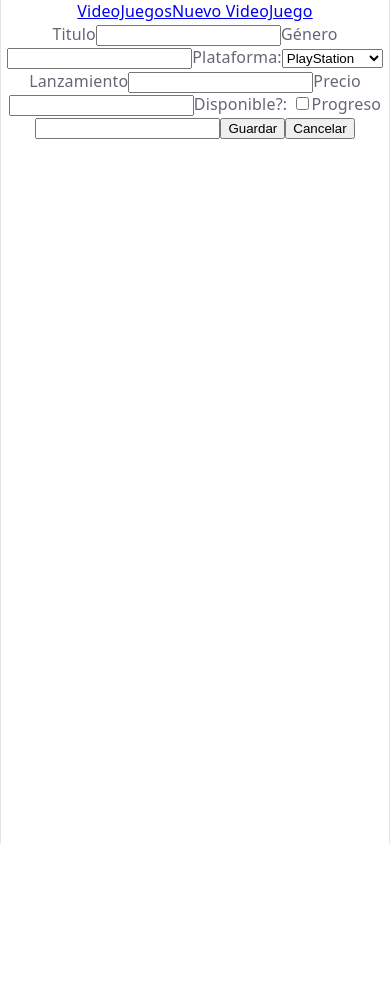
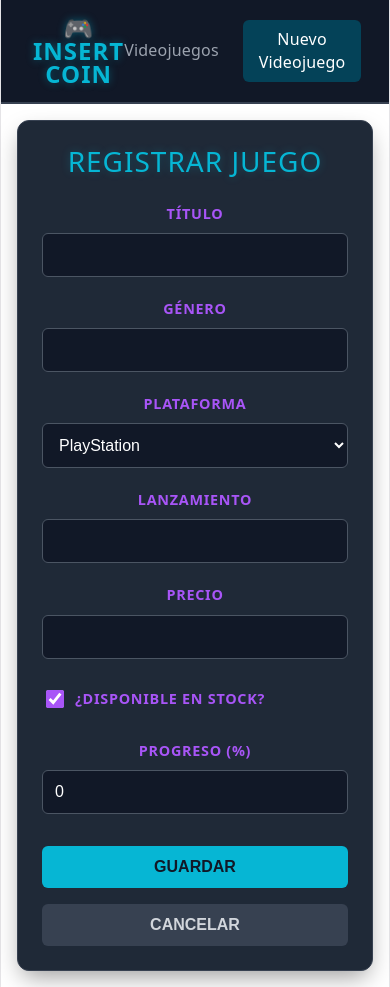
Before and after one commit to lopsig/react-fundamentos-parte2, a React (Vite) app: page /editar-juego in a window 390 px wide. Before the commit the page ends 844 px from the top, so only its background shows below. Built offline with nearby package versions, Linux system fonts and the light colour scheme.

Commit message:
feat: add Navbar, FormularioVideojuego and PaginaNoEncontrada style

```diff
--- a/src/App.jsx
+++ b/src/App.jsx
@@ -45,9 +45,6 @@ function App() {
     }
   }
 
-  //! REVISAR PORQUE SE LLAMA AQUI AL FORMULARIO
-  <FormularioVideojuego />
-
 
 
   return (
--- /dev/null
+++ b/src/components/FormularioVideojuego.css
@@ -0,0 +1,129 @@
+.form-container {
+  background-color: #1f2937; /* Match your card-bg */
+  font-family: system-ui, -apple-system, sans-serif;
+  color: #f3f4f6;
+  max-width: 550px;
+  margin: 2rem auto;
+  padding: 2rem;
+  border-radius: 12px;
+  border: 1px solid #374151;
+  box-shadow: 0 10px 25px -5px rgba(0, 0, 0, 0.4);
+}
+
+.form-title {
+  margin-top: 0;
+  margin-bottom: 1.5rem;
+  font-size: 1.75rem;
+  color: #06b6d4; /* Neon Cyan */
+  text-transform: uppercase;
+  letter-spacing: 1px;
+  text-shadow: 0 0 8px rgba(6, 182, 212, 0.3);
+  text-align: center;
+}
+
+.form-group {
+  margin-bottom: 1.25rem;
+  display: flex;
+  flex-direction: column;
+  gap: 0.5rem;
+}
+
+.form-group label {
+  font-size: 0.9rem;
+  font-weight: 600;
+  color: #a855f7; /* Neon Purple labels */
+  text-transform: uppercase;
+  letter-spacing: 0.05em;
+}
+
+/* Form Controls (Inputs & Select) */
+.form-control {
+  background-color: #111827; /* Dark inputs */
+  border: 1px solid #4b5563;
+  border-radius: 6px;
+  color: #ffffff;
+  padding: 0.75rem;
+  font-size: 1rem;
+  outline: none;
+  transition: border-color 0.2s, box-shadow 0.2s;
+}
+
+.form-control:focus {
+  border-color: #06b6d4;
+  box-shadow: 0 0 0 3px rgba(6, 182, 212, 0.2);
+}
+
+/* Checkbox specific layout */
+.checkbox-group {
+  flex-direction: row;
+  align-items: center;
+  padding: 0.5rem 0;
+}
+
+.checkbox-label {
+  display: flex;
+  align-items: center;
+  gap: 0.5rem;
+  cursor: pointer;
+  user-select: none;
+}
+
+.checkbox-label input[type="checkbox"] {
+  width: 18px;
+  height: 18px;
+  accent-color: #a855f7; /* Makes checkbox match the neon purple */
+  cursor: pointer;
+}
+
+/* Button Layout */
+.form-actions {
+  display: flex;
+  gap: 1rem;
+  margin-top: 2rem;
+}
+
+.btn {
+  flex: 1;
+  padding: 0.75rem;
+  font-size: 1rem;
+  font-weight: 600;
+  border: none;
+  border-radius: 6px;
+  cursor: pointer;
+  transition: background-color 0.2s, transform 0.1s;
+  text-transform: uppercase;
+}
+
+.btn-save {
+  background-color: #06b6d4; /* Neon Cyan button */
+  color: #111827;
+}
+
+.btn-save:hover {
+  background-color: #0891b2;
+}
+
+.btn-cancel {
+  background-color: #374151;
+  color: #d1d5db;
+}
+
+.btn-cancel:hover {
+  background-color: #4b5563;
+}
+
+.btn:active {
+  transform: scale(0.98);
+}
+
+/* Mobile Responsiveness */
+@media screen and (max-width: 600px) {
+  .form-container {
+    margin: 1rem;
+    padding: 1.5rem;
+  }
+
+  .form-actions {
+    flex-direction: column;
+  }
+}
--- a/src/components/FormularioVideojuego.jsx
+++ b/src/components/FormularioVideojuego.jsx
@@ -1,5 +1,6 @@
 import { useEffect, useState } from "react";
 import { useLocation, useNavigate } from "react-router-dom"
+import "./FormularioVideojuego.css"
 
 export const FormularioVideojuego = ({ onGuardar }) => {
   //# CONSTANTES GLOBALES
@@ -30,11 +31,11 @@ export const FormularioVideojuego = ({ onGuardar }) => {
     } else {
       setTitulo("")
       setGenero("")
-      setPlataforma("")
+      setPlataforma("PlayStation")
       setLanzamiento("")
       setPrecio("")
-      setDisponible("")
-      setProgreso("")
+      setDisponible(true)
+      setProgreso(0)
     }
 
   }, [videojuegoRecuperado])
@@ -63,22 +64,35 @@ export const FormularioVideojuego = ({ onGuardar }) => {
   }
 
   return (
-    <div>
-      <label>Titulo</label>
+    <div className="form-container">
+      <h2 className="form-title">
+        {videojuegoRecuperado ? "Editar Videojuego" : "Registrar Juego"}
+      </h2>
+
+      <div className="form-group">
+        <label>Título</label>
         <input
           type="text"
+          className="form-control"
           value={titulo}
-        onChange={(e)=> setTitulo(e.target.value)}
+          onChange={(e) => setTitulo(e.target.value)}
         />
+      </div>
+
+      <div className="form-group">
         <label>Género</label>
         <input
           type="text"
+          className="form-control"
           value={genero}
-        onChange={(e)=> setGenero(e.target.value)}
+          onChange={(e) => setGenero(e.target.value)}
         />
-      <label>
-        Plataforma:
+      </div>
+
+      <div className="form-group">
+        <label>Plataforma</label>
         <select
+          className="form-control"
           value={plataforma}
           onChange={(e) => setPlataforma(e.target.value)}
         >
@@ -89,33 +103,53 @@ export const FormularioVideojuego = ({ onGuardar }) => {
           <option value="Xbox360">Xbox 360</option>
           <option value="PC">PC</option>
         </select>
-      </label>
+      </div>
+
+      <div className="form-group">
         <label>Lanzamiento</label>
         <input
           type="text"
+          className="form-control"
           value={lanzamiento}
           onChange={(e) => setLanzamiento(e.target.value)}
         />
+      </div>
+
+      <div className="form-group">
         <label>Precio</label>
         <input
           type="text"
+          className="form-control"
           value={precio}
           onChange={(e) => setPrecio(e.target.value)}
         />
-      <label>
-        Disponible?: <input type="checkbox" checked={disponible} onChange={(e) => setDisponible(e.target.checked)} />
+      </div>
+
+      <div className="form-group checkbox-group">
+        <label className="checkbox-label">
+          <input
+            type="checkbox"
+            checked={disponible}
+            onChange={(e) => setDisponible(e.target.checked)}
+          />
+          ¿Disponible en stock?
         </label>
-      <label>Progreso</label>
+      </div>
+
+      <div className="form-group">
+        <label>Progreso (%)</label>
         <input
           type="text"
+          className="form-control"
           value={progreso}
           onChange={(e) => setProgreso(e.target.value)}
         />
+      </div>
 
-      <button onClick={manejarGuardar}> Guardar</button>
-      <button onClick={manejarCancelar}> Cancelar</button>
-
+      <div className="form-actions">
+        <button className="btn btn-save" onClick={manejarGuardar}>Guardar</button>
+        <button className="btn btn-cancel" onClick={manejarCancelar}>Cancelar</button>
+      </div>
     </div>
   )
-
 }
--- /dev/null
+++ b/src/components/Navbar.css
@@ -0,0 +1,59 @@
+.navbar {
+  background-color: #111827; /* Match the dark arcade-bg */
+  border-bottom: 2px solid #374151;
+  padding: 1rem 2rem;
+  font-family: system-ui, -apple-system, sans-serif;
+}
+
+.navbar-container {
+  max-width: 1200px;
+  margin: 0 auto;
+  display: flex;
+  justify-content: space-between;
+  align-items: center;
+}
+
+/* Brand/Logo Styling */
+.navbar-brand {
+  color: #06b6d4; /* Neon Cyan */
+  font-size: 1.5rem;
+  font-weight: 700;
+  text-decoration: none;
+  text-transform: uppercase;
+  letter-spacing: 1px;
+  text-shadow: 0 0 8px rgba(6, 182, 212, 0.4);
+}
+
+.navbar-links {
+  display: flex;
+  align-items: center;
+  gap: 1.5rem;
+}
+
+/* Standard Link */
+.navbar-link {
+  color: #9ca3af; /* Muted text */
+  text-decoration: none;
+  font-weight: 500;
+  font-size: 1rem;
+  transition: color 0.2s ease, text-shadow 0.2s ease;
+}
+
+.navbar-link:hover {
+  color: #f3f4f6;
+  text-shadow: 0 0 5px rgba(243, 244, 246, 0.5);
+}
+
+/* Special Button Link for "Nuevo Videojuego" */
+.navbar-link.navbar-btn {
+  background-color: #044258; /* Neon Purple */
+  color: #ffffff;
+  padding: 0.5rem 1rem;
+  border-radius: 6px;
+  transition: background-color 0.2s ease, transform 0.1s ease;
+}
+
+.navbar-link.navbar-btn:hover {
+  background-color: #9333ea; /* Darker purple on hover */
+  transform: translateY(-1px);
+}
--- a/src/components/Navbar.jsx
+++ b/src/components/Navbar.jsx
@@ -1,12 +1,16 @@
 import { Link } from "react-router-dom";
+import "./Navbar.css"
 
 export const Navbar = () => {
   return (
-    <nav>
-      <div>
-        <Link to = "/">VideoJuegos</Link>
-        <Link to = "/registrar-juego">Nuevo VideoJuego</Link>
+    <nav className="navbar">
+      <div className="navbar-container">
+        <Link to="/" className="navbar-brand">🎮 Insert Coin</Link>
+        <div className="navbar-links">
+          <Link to="/" className="navbar-link">Videojuegos</Link>
+          <Link to="/registrar-juego" className="navbar-link navbar-btn">Nuevo Videojuego</Link>
+        </div>
       </div>
     </nav>
-  )
-}
+  );
+};
--- /dev/null
+++ b/src/components/PaginaNoEncontrada.css
@@ -0,0 +1,73 @@
+.error-container {
+  background-color: #111827; /* Match your arcade-bg */
+  font-family: system-ui, -apple-system, sans-serif;
+  min-height: 70vh;
+  display: flex;
+  justify-content: center;
+  align-items: center;
+  padding: 2rem;
+}
+
+.error-box {
+  background-color: #1f2937; /* Match card-bg */
+  border: 2px solid #ef4444; /* Retro red warning border */
+  border-radius: 12px;
+  padding: 3rem 2rem;
+  text-align: center;
+  max-width: 500px;
+  width: 100%;
+  box-shadow: 0 0 20px rgba(239, 68, 68, 0.2);
+}
+
+.error-code {
+  font-size: 5rem;
+  margin: 0;
+  color: #ef4444; /* Arcade Crimson red */
+  font-family: monospace;
+  letter-spacing: 4px;
+  text-shadow: 0 0 10px rgba(239, 68, 68, 0.5);
+}
+
+.error-title {
+  font-size: 1.5rem;
+  color: #ffffff;
+  text-transform: uppercase;
+  margin-top: 0.5rem;
+  margin-bottom: 1rem;
+  letter-spacing: 1px;
+
+  /* Classic retro flashing effect */
+  animation: blink 1.5s infinite;
+}
+
+.error-message {
+  color: #9ca3af;
+  font-size: 1rem;
+  line-height: 1.5;
+  margin-bottom: 2rem;
+}
+
+/* Back to Home Button Link */
+.btn-home {
+  display: inline-block;
+  background-color: #06b6d4; /* Neon Cyan */
+  color: #111827;
+  text-decoration: none;
+  font-weight: 700;
+  padding: 0.75rem 1.5rem;
+  border-radius: 6px;
+  text-transform: uppercase;
+  letter-spacing: 0.05em;
+  transition: background-color 0.2s, transform 0.1s;
+}
+
+.btn-home:hover {
+  background-color: #0891b2;
+  transform: scale(1.03);
+}
+
+/* Blinking Animation Keyframes */
+@keyframes blink {
+  0%, 100% { opacity: 1; }
+  50% { opacity: 0.4; }
+}
--- a/src/components/PaginaNoEncontrada.jsx
+++ b/src/components/PaginaNoEncontrada.jsx
@@ -1,7 +1,21 @@
+import { Link } from "react-router-dom";
+import "./PaginaNoEncontrada.css";
+
 export const PaginaNoEncontrada = () => {
   return (
-    <div>
-      <h1>PÁGINA NO ENCONTRADA</h1>
+    <div className="error-container">
+      <div className="error-box">
+        <h1 className="error-code">404</h1>
+        <h2 className="error-title">PÁGINA NO ENCONTRADA</h2>
+        <p className="error-message">
+          ¡UPGRADE REQUERIDO! El nivel que estás intentando cargar no existe o ha sido eliminado.
+        </p>
+        <div className="error-actions">
+          <Link to="/" className="btn-home">
+            🕹️ Volver al Inicio
+          </Link>
+        </div>
+      </div>
     </div>
   )
 }
--- a/src/components/TablaVideojuegos.css
+++ b/src/components/TablaVideojuegos.css
@@ -110,6 +110,57 @@
   color: #f87171;
 }
 
+/* --- Action Buttons Container --- */
+.action-buttons {
+  display: flex;
+  gap: 0.5rem;
+  justify-content: flex-start;
+}
+
+/* Base style for action buttons */
+.btn-action {
+  padding: 0.4rem 0.8rem;
+  font-size: 0.85rem;
+  font-weight: 600;
+  border: none;
+  border-radius: 4px;
+  cursor: pointer;
+  transition: all 0.2s ease;
+  text-transform: uppercase;
+  letter-spacing: 0.05em;
+}
+
+/* Edit Button Style (Neon Cyan theme) */
+.btn-edit {
+  background-color: rgba(6, 182, 212, 0.1);
+  border: 1px solid #06b6d4;
+  color: #06b6d4;
+}
+
+.btn-edit:hover {
+  background-color: #06b6d4;
+  color: #111827;
+  box-shadow: 0 0 10px rgba(6, 182, 212, 0.5);
+}
+
+/* Delete Button Style (Laser Red theme) */
+.btn-delete {
+  background-color: rgba(239, 68, 68, 0.1);
+  border: 1px solid #ef4444;
+  color: #ef4444;
+}
+
+.btn-delete:hover {
+  background-color: #ef4444;
+  color: #ffffff;
+  box-shadow: 0 0 10px rgba(239, 68, 68, 0.5);
+}
+
+/* Subtle click animation */
+.btn-action:active {
+  transform: scale(0.95);
+}
+
 /* --- Responsive Layout (Mobile Cards) --- */
 @media screen and (max-width: 768px) {
   /* Reduce container padding so we have more horizontal space */
@@ -173,4 +224,9 @@
     max-width: 180px; /* Limits the bar size so it doesn't crowd out space */
     justify-content: flex-end;
   }
+
+  .action-buttons {
+    width: 100%;
+    justify-content: flex-end; /* Aligns buttons right inside mobile cards */
+  }
 }
--- a/src/components/TablaVideojuegos.jsx
+++ b/src/components/TablaVideojuegos.jsx
@@ -46,11 +46,23 @@ export const TablaVideojuegos = ({ videojuegos, onEliminar }) => {
                     </span>
                   </td>
                   <td data-label="Progreso">
-                    <BarraProgreso porcentaje={vid.progreso * 100} />
+                    <BarraProgreso porcentaje={vid.progreso} />
                   </td>
-                  <td>
-                    <button onClick={() => manejarEditar(vid)}>Editar</button>
-                    <button onClick={() => onEliminar(vid.id)}>Eliminar</button>
+                  <td data-label="Acciones">
+                    <div className="action-buttons">
+                      <button
+                        className="btn-action btn-edit"
+                        onClick={() => manejarEditar(vid)}
+                      >
+                        🕹️ Editar
+                      </button>
+                      <button
+                        className="btn-action btn-delete"
+                        onClick={() => onEliminar(vid.id)}
+                      >
+                        💥 Eliminar
+                      </button>
+                    </div>
                   </td>
                 </tr>
               ))
```
Also changed, not shown: src/data/videojuegos.js (+11 -11 lines). Lines whose indentation alone changed are shown as unchanged.
